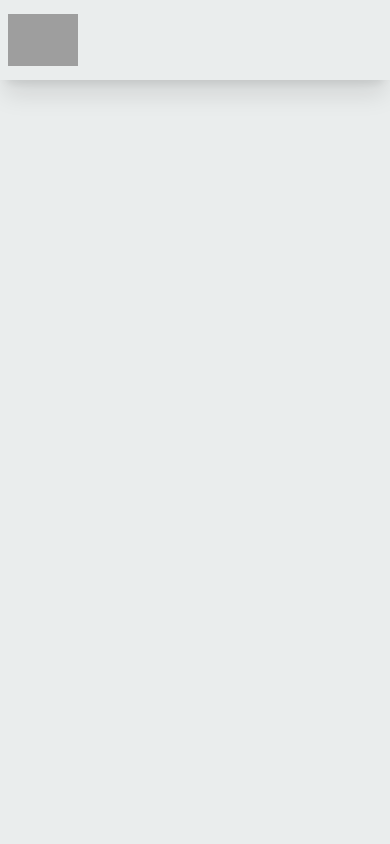
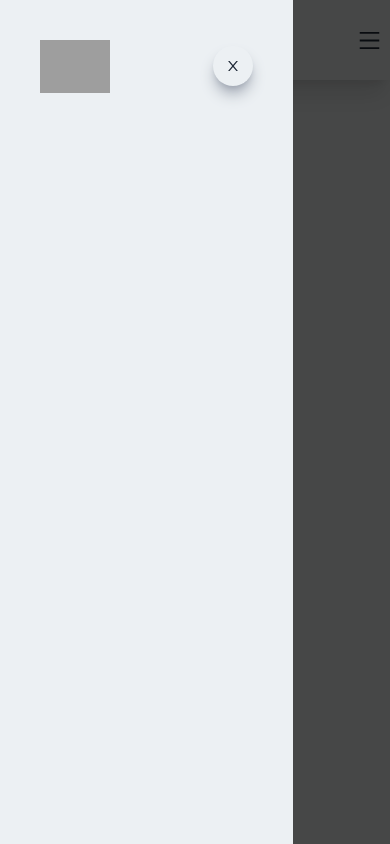
Before and after one commit to alexandermorais/portfolio-nextjs, a Next.js app: page / in a window 390 px wide. Built offline with nearby package versions, Linux system fonts and the light colour scheme; grey boxes are pictures that could not be loaded.

Commit message:
Modificado navbar para agregarle el menú lateral

```diff
--- a/components/Navbar.jsx
+++ b/components/Navbar.jsx
@@ -1,26 +1,68 @@
 import React from "react";
 import Image from "next/image";
-import Link from "next/link"
+import Link from "next/link";
+import { AiOutlineMenu, AiOutlineClose } from "react-icons/ai";
 
 const Navbar = () => {
+    // Variables
+    const direccionDeLogo = "/../public/assets/googleLogo.png";
+
+    // Retornar
     return (
         <div className="fixed w-full h-20 shadow-xl z-[100]">
+            {/*Barra de navegación*/}
             <div className="flex justify-between items-center w-full h-full px-2 2xl:px-16">
-                <Image
-                    src="/../public/assets/googleLogo.png"
-                    alt="/"
-                    width="70"
-                    height="50"
-                />
+                {/*Imagen*/}
+                <Image src={direccionDeLogo} alt="/" width="70" height="50" />
+
+                {/*Links*/}
                 <div>
                     <ul className="hidden md:flex">
                         <Link href="/">
-                            <li className="ml-10 text-sm uppercase hover:border-b">Inicio</li>
+                            <li className="ml-10 text-sm uppercase hover:border-b">
+                                Inicio
+                            </li>
                         </Link>
                         <Link href="/">
-                            <li className="ml-10 text-sm uppercase hover:border-b">Proyectos</li>
+                            <li className="ml-10 text-sm uppercase hover:border-b">
+                                Proyectos
+                            </li>
                         </Link>
                     </ul>
+                </div>
+
+                {/** Ícono de menú.
+                 * Se oculta el ícono, pero se muestra cuando desaparecen los li.
+                 * El md es cosa del responsive. Véase: https://tailwindcss.com/docs/responsive-design
+                 * Quiere decir que en vez de md puede ser sm, lg, xl, etcétera.
+                 */}
+                <div className="md:hidden">
+                    <AiOutlineMenu size={25} />
+                </div>
+            </div>
+
+            {/**
+             * Barra lateral.
+             * Contendrá los li.
+             */}
+            <div className="fixed left-0 top-0 w-full h-screen bg-black/70">
+                <div className="fixed left-0 top-0 w-[75%] sm:w-[60%] md:w-[45%] h-screen bg-[#ecf0f3] p-10 ease-in duration-500">
+                    <div>
+                        <div className="flex w-full items-center justify-between">
+                            {/*Imagen*/}
+                            <Image
+                                src={direccionDeLogo}
+                                alt="/"
+                                width="70"
+                                height="50"
+                            />
+
+                            {/*Ícono*/}
+                            <div className="rounded-full shadow-lg shadow-gray-400 p-3 cursor-pointer">
+                                <AiOutlineClose />
+                            </div>
+                        </div>
+                    </div>
                 </div>
             </div>
         </div>
```
